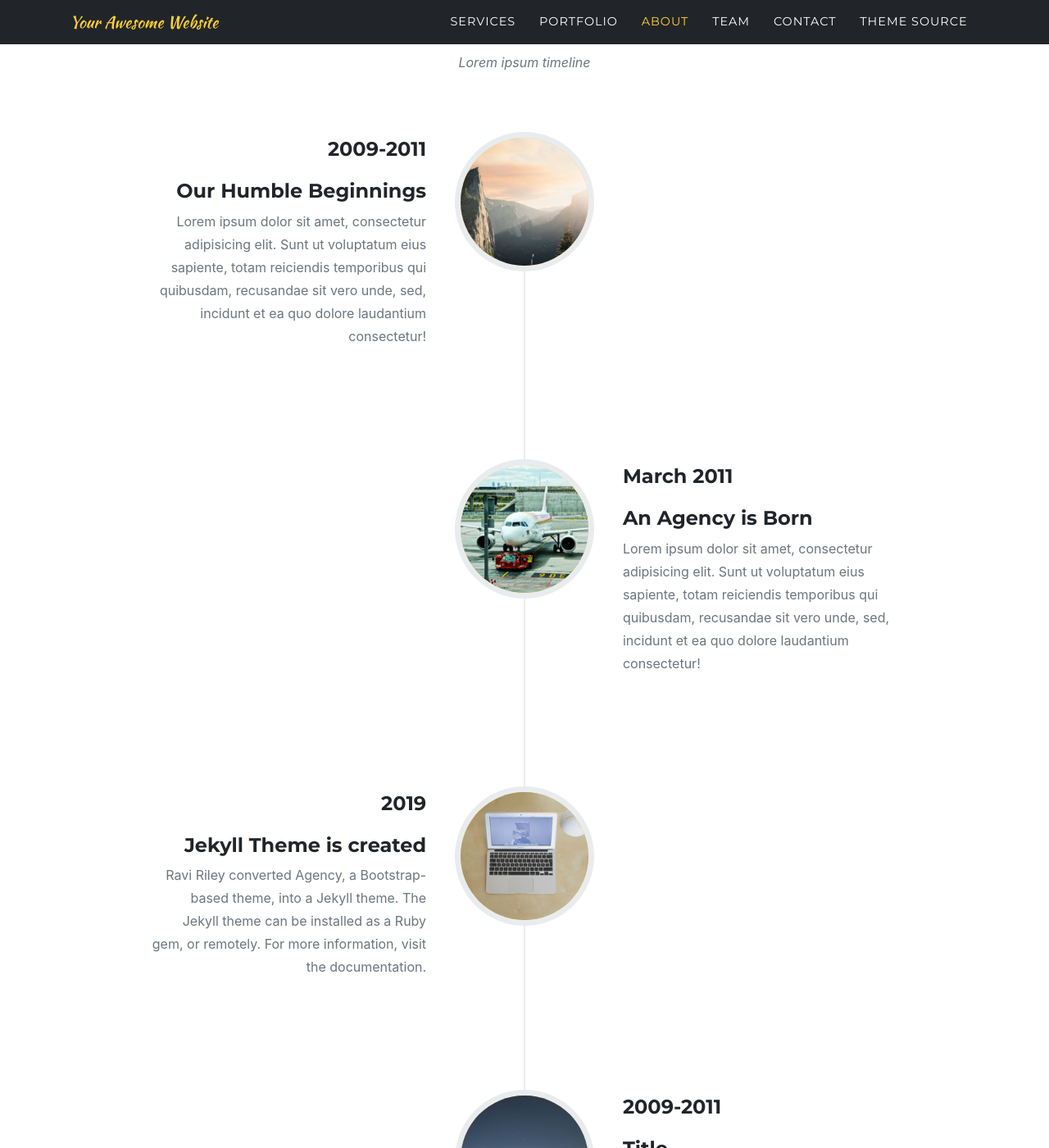
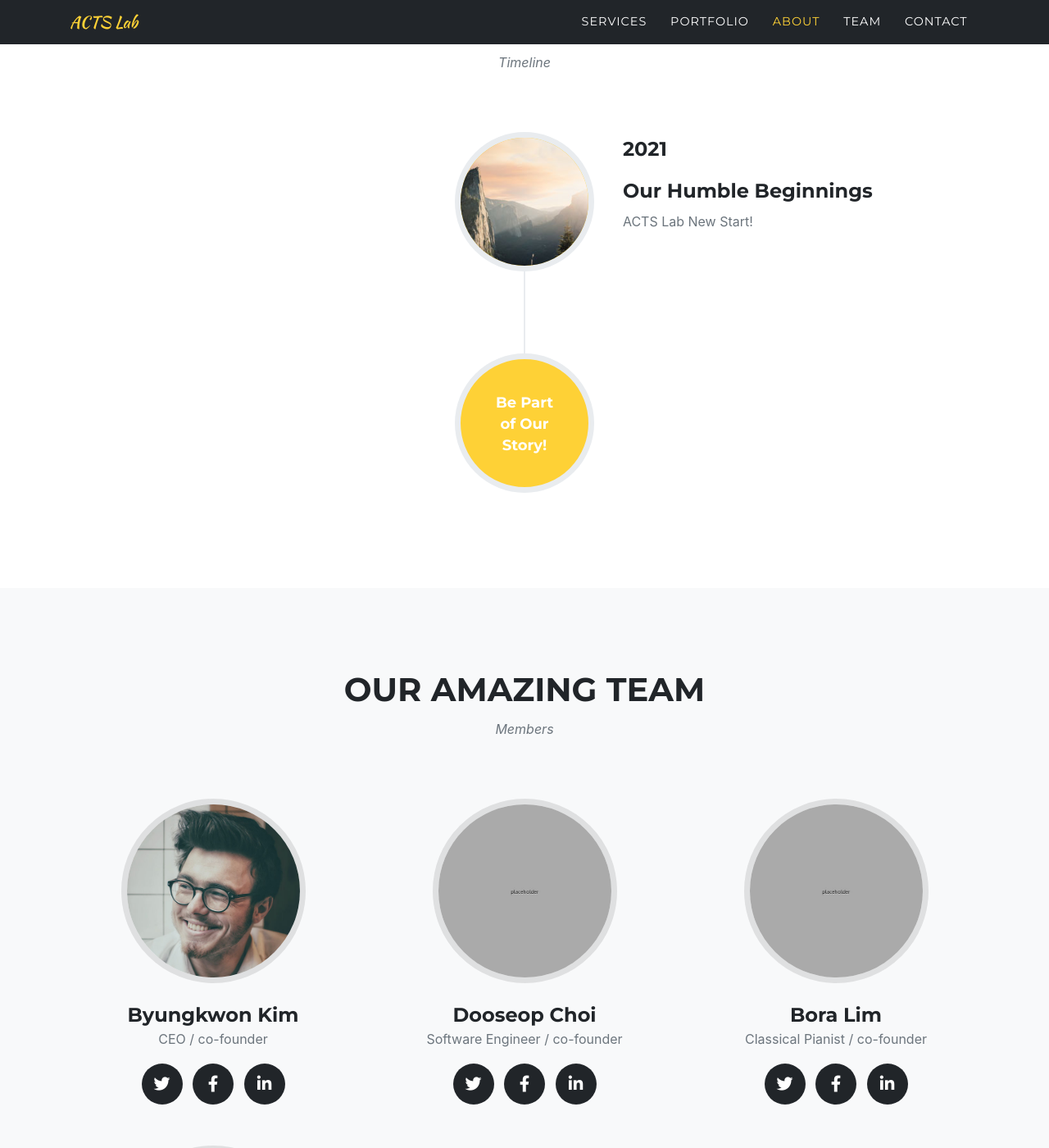
Before and after one commit to TimDSChoi/timdschoi.github.io, a Jekyll site: the page built from index.md, in a window 1280 px wide and 1400 px high, scrolled down 2439 px. Shown: the whole window at 82% size. Built offline with Jekyll 4.4.1, drawn with Linux system fonts in a browser that asks for light colours; some web fonts are replaced; some of the changed text lies outside the part shown.

Commit message:
Update website texts

```diff
--- a/_config.yml
+++ b/_config.yml
@@ -16,10 +16,10 @@ theme: jekyll-agency
 url    : "" # the base hostname & protocol for your site, e.g. http://example.com
 baseurl: "" # the subpath of your site, e.g. /blog
 
-title      : Your Awesome Website
-email      : your-email@example.com #this is also the email contact forms will go to
+title      : ACTS Lab
+email      : dschoi@actslab.kr #this is also the email contact forms will go to
 description: "Site description"
-author     : Your Name
+author     : actslab
 # logo:     #optional, defaults to site title
   # path: assets\img\clients\creative-market.jpg
   # height: 60 #height in px, defaults to 52px
--- a/_data/navigation.yml
+++ b/_data/navigation.yml
@@ -13,6 +13,3 @@ nav:
 
   - title: "Contact"
     section: contact
-
-  - title: "Theme Source"
-    url: https://github.com/raviriley/agency-jekyll-theme/
--- a/_data/sitetext.yml
+++ b/_data/sitetext.yml
@@ -1,7 +1,7 @@
 header:
-    title: Welcome to our Studio!
+    title: Welcome to ACTS Lab!
     text: It's Nice To Meet You
-    button: Tell Me More
+    button: More
     buttonlink: "#services"
 
 services:
@@ -28,31 +28,31 @@ portfolio:
 
 timeline:
     title: "About"
-    text: "Lorem ipsum timeline"
+    text: "Timeline"
     section: timeline
     # left is the default
     #start_align: "left"
     events:
       - title: "Our Humble Beginnings"
-        year: "2009-2011"
-        desc: "Lorem ipsum dolor sit amet, consectetur adipisicing elit. Sunt ut voluptatum eius sapiente, totam reiciendis temporibus qui quibusdam, recusandae sit vero unde, sed, incidunt et ea quo dolore laudantium consectetur!"
+        year: "2021"
+        desc: "ACTS Lab New Start!"
         image: assets/img/timeline/1.jpg
         alt:
-      - title: "An Agency is Born"
-        year: "March 2011"
-        desc: "Lorem ipsum dolor sit amet, consectetur adipisicing elit. Sunt ut voluptatum eius sapiente, totam reiciendis temporibus qui quibusdam, recusandae sit vero unde, sed, incidunt et ea quo dolore laudantium consectetur!"
-        image: assets/img/timeline/2.jpg
-        alt:
-      - title: "Jekyll Theme is created"
-        year: "2019"
-        desc: "Ravi Riley converted Agency, a Bootstrap-based theme, into a Jekyll theme. The Jekyll theme can be installed as a Ruby gem, or remotely. For more information, visit the documentation."
-        image: assets/img/timeline/3.jpg
-        alt: image alt text
-      - title: "Title"
-        year: "2009-2011"
-        desc: "Your description here, **Markdown** is fully supported."
-        image: assets/img/timeline/4.jpg
-        alt:
+      # - title: "An Agency is Born"
+      #   year: "March 2011"
+      #   desc: "Lorem ipsum dolor sit amet, consectetur adipisicing elit. Sunt ut voluptatum eius sapiente, totam reiciendis temporibus qui quibusdam, recusandae sit vero unde, sed, incidunt et ea quo dolore laudantium consectetur!"
+      #   image: assets/img/timeline/2.jpg
+      #   alt:
+      # - title: "Jekyll Theme is created"
+      #   year: "2019"
+      #   desc: "Ravi Riley converted Agency, a Bootstrap-based theme, into a Jekyll theme. The Jekyll theme can be installed as a Ruby gem, or remotely. For more information, visit the documentation."
+      #   image: assets/img/timeline/3.jpg
+      #   alt: image alt text
+      # - title: "Title"
+      #   year: "2009-2011"
+      #   desc: "Your description here, **Markdown** is fully supported."
+      #   image: assets/img/timeline/4.jpg
+      #   alt:
         # you can enforce the aligment
         align: right
     end: "Be Part <br> of Our <br> Story!"
@@ -82,12 +82,32 @@ clients:
 
 team:
     title: "OUR AMAZING TEAM"
-    text: "Lorem ipsum dolor sit amet consectetur."
+    text: "Members"
     subtext: Lorem ipsum dolor sit amet, consectetur adipisicing elit. Aut eaque, laboriosam veritatis, quos non quis ad perspiciatis, totam corporis ea, alias ut unde. **Markdown** supported.
     section: team
     people:
-      - name: "Kay Garland"
-        role: "Lead Designer"
+      - name: "Byungkwon Kim"
+        role: "CEO / co-founder"
+        image: assets/img/team/2.jpg
+        social:
+          - url: https://twitter.com
+            icon: fab fa-twitter
+          - url: https://facebook.com
+            icon: fab fa-facebook-f
+          - url: https://linkedin.com
+            icon: fab fa-linkedin-in
+      - name: "Dooseop Choi"
+        role: "Software Engineer / co-founder"
+        image: assets/img/team/500x500.jpg
+        social:
+          - mailto: dschoi@actslab.kr
+            icon: fab fa-twitter
+          - url: https://facebook.com
+            icon: fab fa-facebook-f
+          - url: https://linkedin.com
+            icon: fab fa-linkedin-in
+      - name: "Bora Lim"
+        role: "Classical Pianist / co-founder"
         image: assets/img/team/500x500.jpg
         social:
           - url: https://twitter.com
@@ -96,18 +116,8 @@ team:
             icon: fab fa-facebook-f
           - url: https://linkedin.com
             icon: fab fa-linkedin-in
-      - name: "Larry Parker"
-        role: "Lead Marketer"
-        image: assets/img/team/2.jpg
-        social:
-          - url: https://twitter.com
-            icon: fab fa-twitter
-          - url: https://facebook.com
-            icon: fab fa-facebook-f
-          - url: https://linkedin.com
-            icon: fab fa-linkedin-in
-      - name: "Diana Perterson"
-        role: "Lead Developer"
+      - name: "Minkyung Jo"
+        role: "Counselor / co-founder"
         image: assets/img/team/500x500.jpg
         social:
           - url: https://twitter.com
```
Also changed, not shown: assets/img/header.png.
